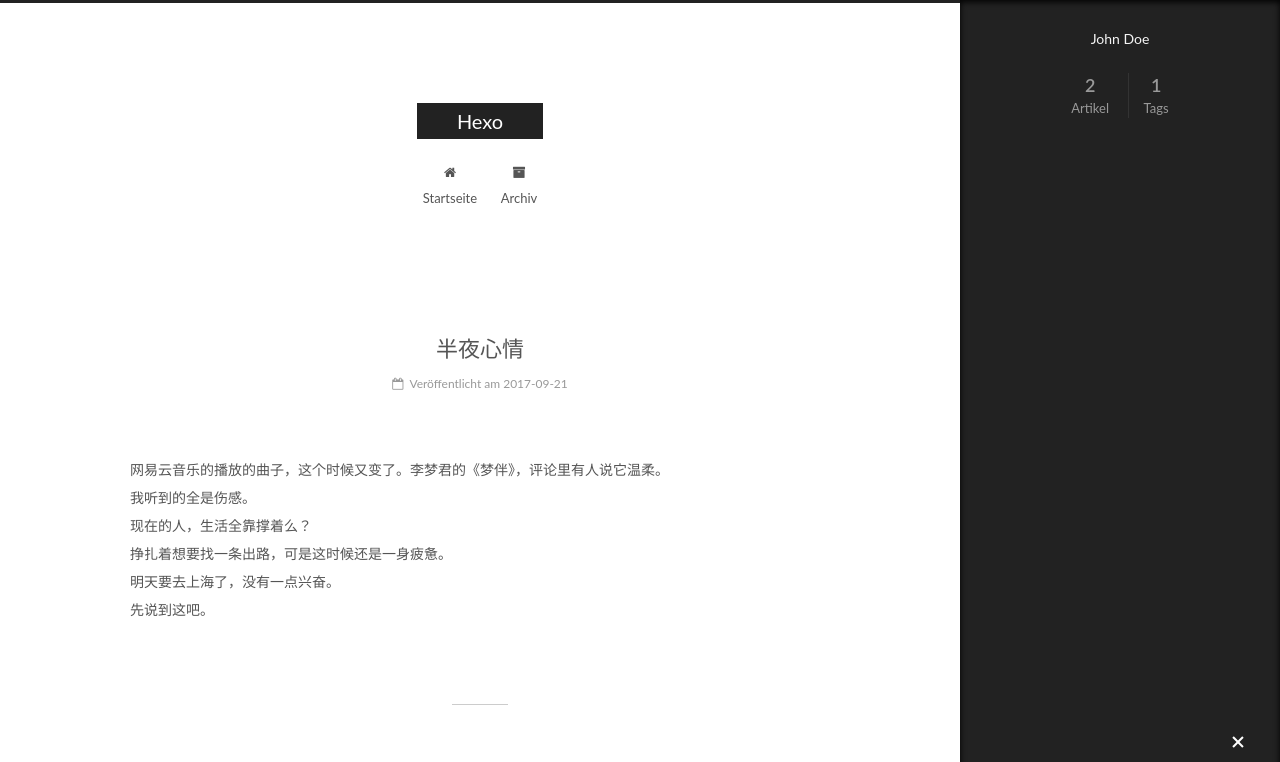
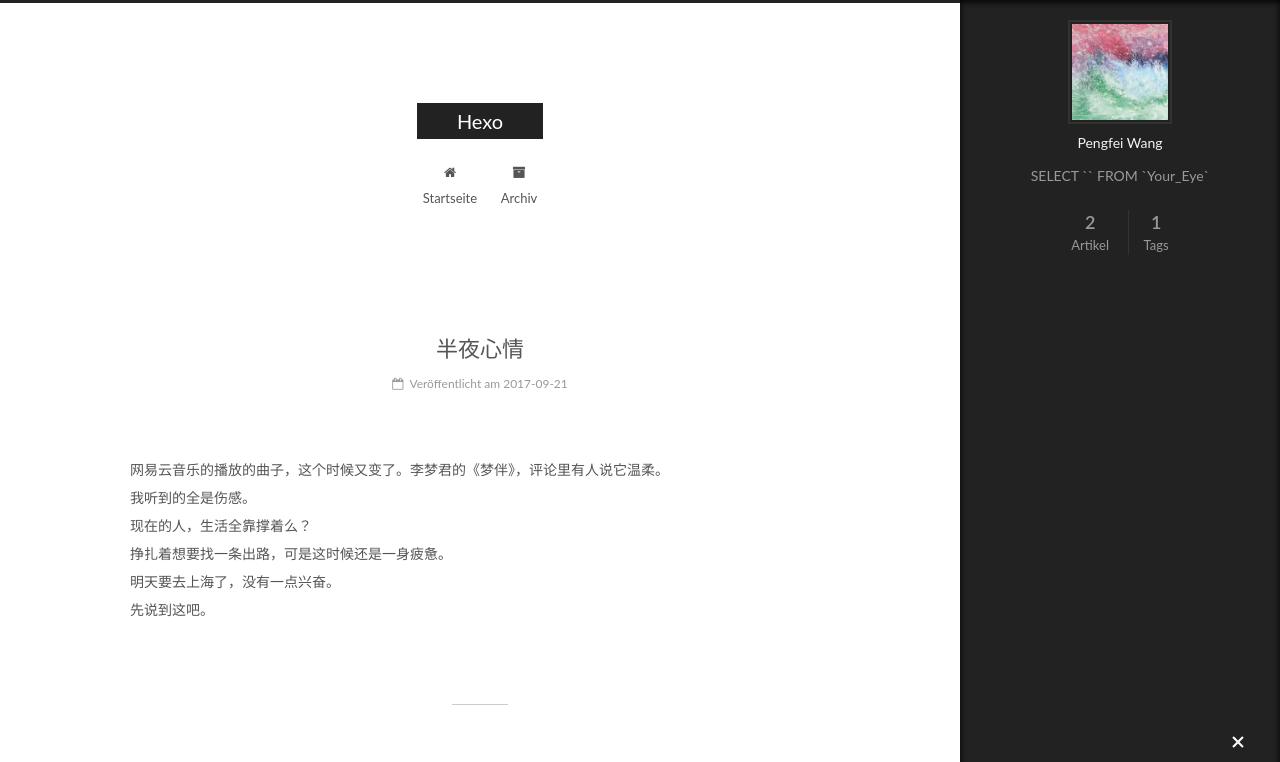
Before and after one commit to wpfalive/wpfalive.github.io, a plain HTML site: page index.html in a window 1280 px wide. Both pictures are taken after a click on the element 1238 px from the left and 743 px from the top of the page. Shown: the top 762 px of the page. Drawn offline with Linux system fonts and the light colour scheme.

Commit message:
Site updated: 2017-09-22 23:03:34

```diff
--- a/css/main.css
+++ b/css/main.css
@@ -1818,7 +1818,7 @@ pre .javascript .function {
   width: 4px;
   height: 4px;
   border-radius: 50%;
-  background: #b6ff09;
+  background: #dfffff;
 }
 .links-of-blogroll {
   font-size: 13px;
--- a/index.html
+++ b/index.html
@@ -69,12 +69,15 @@
 
 
 
+<meta name="description" content="SELECT `` FROM `Your_Eye`">
 <meta property="og:type" content="website">
 <meta property="og:title" content="Hexo">
 <meta property="og:url" content="http://yoursite.com/index.html">
 <meta property="og:site_name" content="Hexo">
+<meta property="og:description" content="SELECT `` FROM `Your_Eye`">
 <meta name="twitter:card" content="summary">
 <meta name="twitter:title" content="Hexo">
+<meta name="twitter:description" content="SELECT `` FROM `Your_Eye`">
 
 
 
@@ -221,9 +224,9 @@
     <link itemprop="mainEntityOfPage" href="http://yoursite.com/2017/09/21/motion/">
 
     <span hidden itemprop="author" itemscope itemtype="http://schema.org/Person">
-      <meta itemprop="name" content="John Doe">
+      <meta itemprop="name" content="Pengfei Wang">
       <meta itemprop="description" content="">
-      <meta itemprop="image" content="/images/avatar.gif">
+      <meta itemprop="image" content="/images/title.jpeg">
     </span>
 
     <span hidden itemprop="publisher" itemscope itemtype="http://schema.org/Organization">
@@ -341,9 +344,9 @@
     <link itemprop="mainEntityOfPage" href="http://yoursite.com/2017/09/21/hello-world/">
 
     <span hidden itemprop="author" itemscope itemtype="http://schema.org/Person">
-      <meta itemprop="name" content="John Doe">
+      <meta itemprop="name" content="Pengfei Wang">
       <meta itemprop="description" content="">
-      <meta itemprop="image" content="/images/avatar.gif">
+      <meta itemprop="image" content="/images/title.jpeg">
     </span>
 
     <span hidden itemprop="publisher" itemscope itemtype="http://schema.org/Organization">
@@ -487,8 +490,12 @@
       <section class="site-overview sidebar-panel sidebar-panel-active">
         <div class="site-author motion-element" itemprop="author" itemscope itemtype="http://schema.org/Person">
 
-            <p class="site-author-name" itemprop="name">John Doe</p>
-            <p class="site-description motion-element" itemprop="description"></p>
+            <img class="site-author-image" itemprop="image"
+              src="/images/title.jpeg"
+              alt="Pengfei Wang" />
+
+            <p class="site-author-name" itemprop="name">Pengfei Wang</p>
+            <p class="site-description motion-element" itemprop="description">SELECT `` FROM `Your_Eye`</p>
         </div>
 
         <nav class="site-state motion-element">
@@ -557,7 +564,7 @@
   <span class="with-love">
     <i class="fa fa-heart"></i>
   </span>
-  <span class="author" itemprop="copyrightHolder">John Doe</span>
+  <span class="author" itemprop="copyrightHolder">Pengfei Wang</span>
 
 
 </div>
```
Also changed, not shown: 2017/09/21/hello-world/index.html (+9 -5 lines), 2017/09/21/motion/index.html (+9 -5 lines), archives/2017/09/index.html (+10 -3 lines), archives/2017/index.html (+10 -3 lines), archives/index.html (+10 -3 lines), my-second-blog/index.html (+7 -3 lines), tags/motion/index.html (+10 -3 lines), images/title.jpeg (added).
